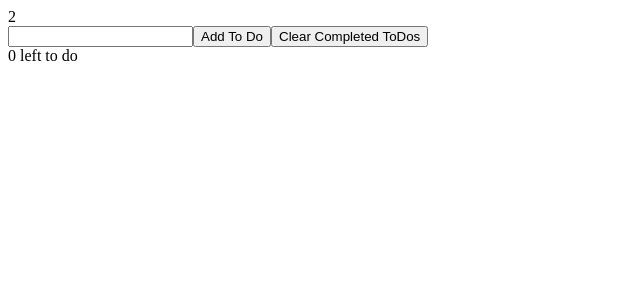
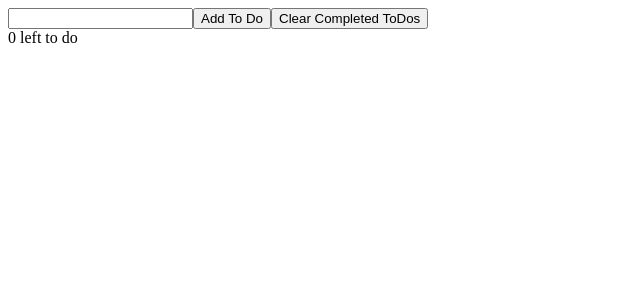
Before and after one commit to LexZavala/react-learning, a React (Create React App) app: page / in a window 1280 px wide. Shown: the top 300 px of the page, without its empty margins (0-640 px from the left). Built offline with nearby package versions, Linux system fonts and the light colour scheme.

Commit message:
added additional functionality to creating todo objects properly

```diff
--- a/src/App.js
+++ b/src/App.js
@@ -1,13 +1,21 @@
-import React, {useState} from "react";
+import React, {useState, useRef} from "react";
 import TodoList from "./TodoList";
 
 function App() {
-  const [todos, setTodos] = useState(['Todo1', 'Todo2'])
+  const [todos, setTodos] = useState([])
+    const todoNameRef = useRef()
+
+    function handleAddTodo (e){
+       const name = todoNameRef.current.value;
+        if (name === "") return
+        console.log(name)
+    }
+
   return (
       <>
         <TodoList todos = {todos} />
-        <input type="text"/>
-        <button>Add To Do</button>
+        <input ref={todoNameRef} type="text"/>
+        <button onClick={handleAddTodo}>Add To Do</button>
         <button>Clear Completed ToDos</button>
         <div> 0 left to do </div>
       </>
@@ -15,4 +23,5 @@
   )
 }
 
+
 export default App;
--- a/src/Todo.js
+++ b/src/Todo.js
@@ -1,8 +1,12 @@
 import React from 'react';
 
-const Todo = () => {
+const Todo = ({todo}) => {
     return (
         <div>
+            <label>
+                <input type="checkbox" checked={todo.complete}/>
+                {todo.name}
+            </label>
 
         </div>
     );
--- a/src/TodoList.js
+++ b/src/TodoList.js
@@ -1,10 +1,11 @@
-import React from 'react';
+import React from 'react'
+import Todo from './Todo'
 
 const TodoList = ({todos}) => {
     return (
-        <div>
-            {todos.length}
-        </div>
+        todos.map(todo => {
+            return <Todo key={todo.id} todo={todo} />
+        })
     );
 };
 
```
